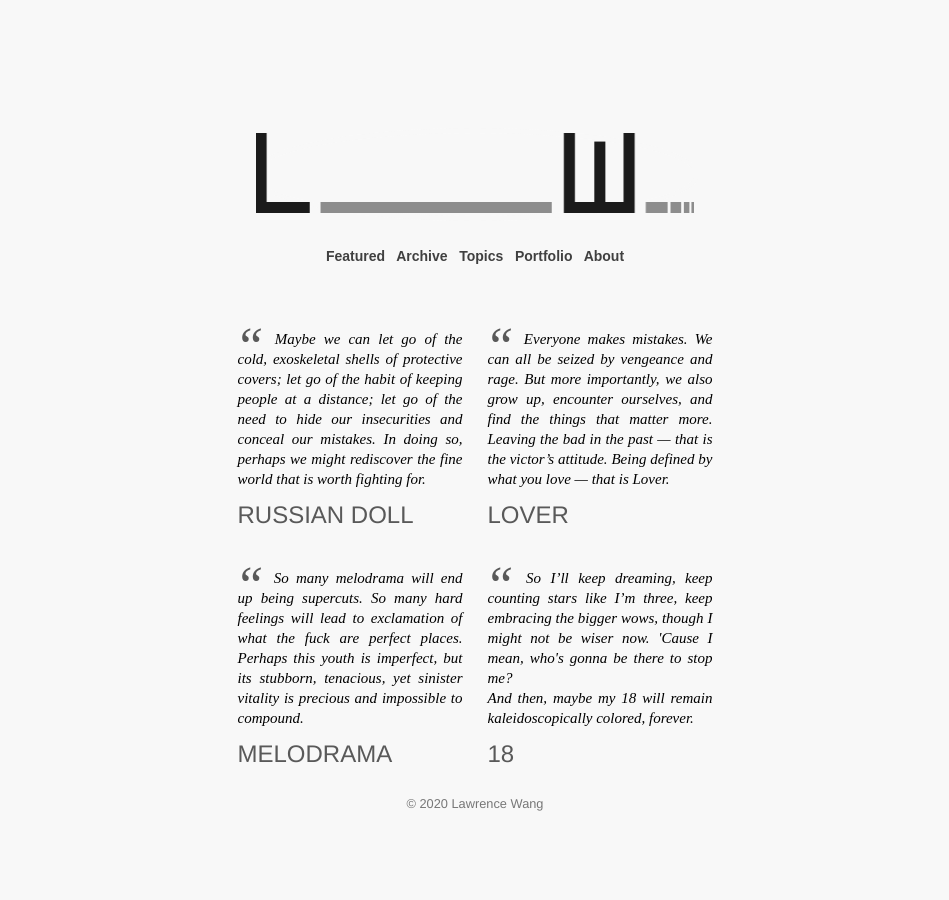
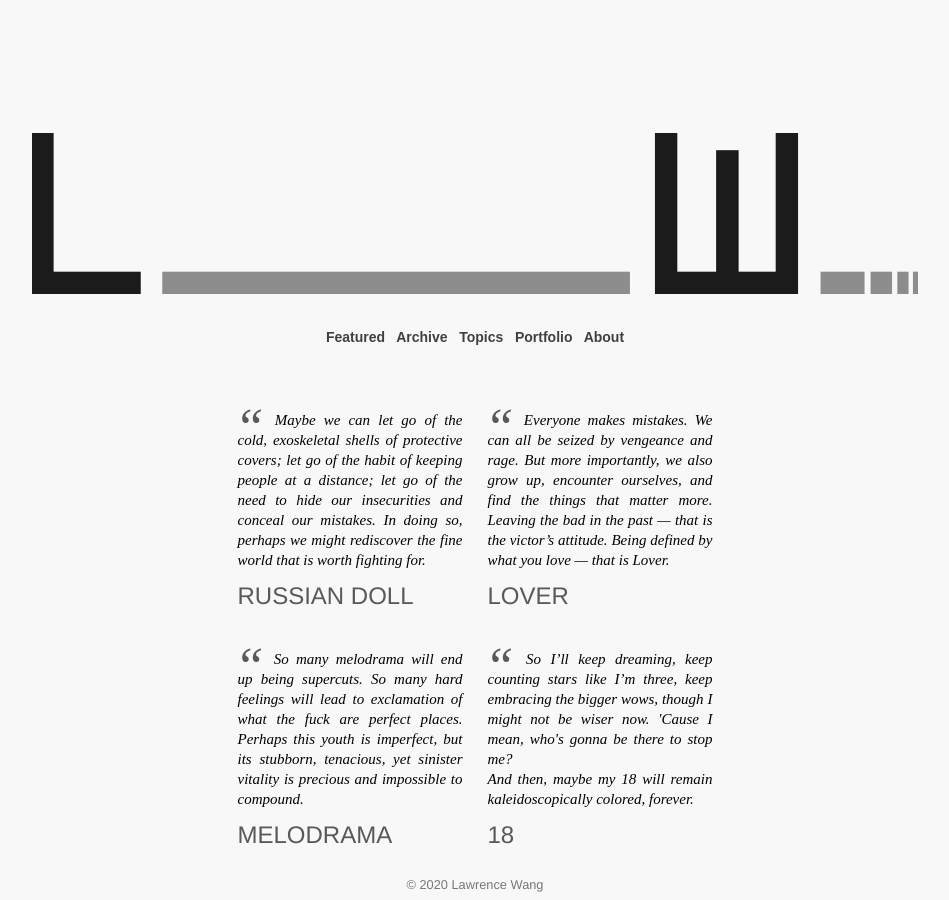
Before and after one commit to law-wang/blog-1.1, a Jekyll site: the page built from index.html, in a window 1280 px wide. Shown: the whole page, without its empty margins (165-1114 px from the left). Built offline with Jekyll 4.4.1, drawn with Linux system fonts in a browser that asks for light colours; some web fonts are replaced.

Commit message:
Update main.scss

```diff
--- a/_sass/main.scss
+++ b/_sass/main.scss
@@ -113,7 +113,7 @@
 
 .logo {
   text-align: center;
-	width: 35%;
+	width: 70%;
     	max-width: 1000px;
 	margin-left: auto;
 	margin-right: auto;
```
